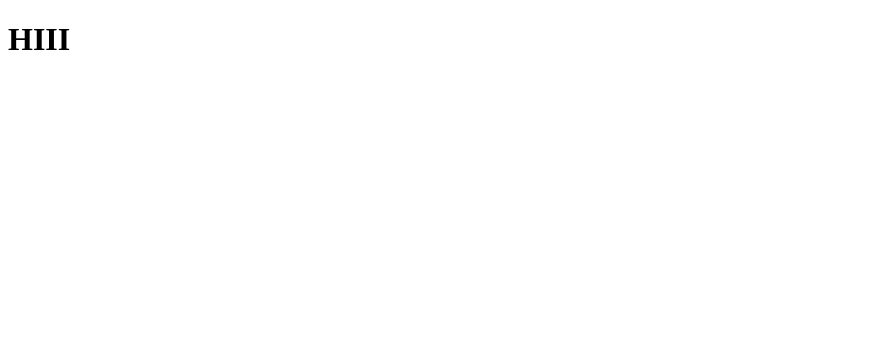
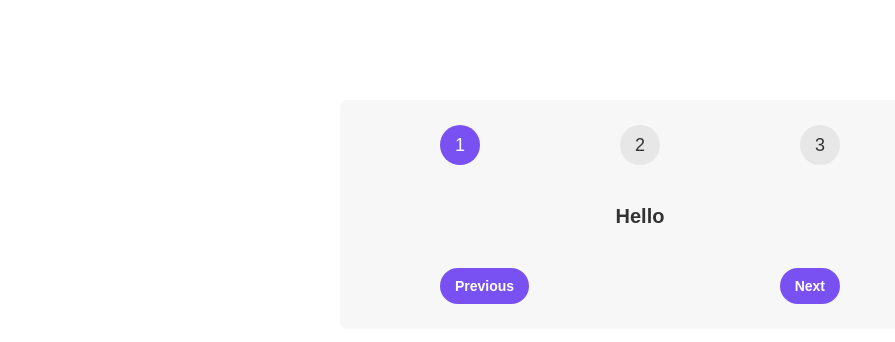
Before and after one commit to TanmayVidhate/step, a React (Vite) app: page / in a window 1280 px wide. Shown: the top 342 px of the page, without its empty margins (0-895 px from the left). Built offline with nearby package versions, Linux system fonts and the light colour scheme.

Commit message:
add Divcontainer component in App.jsx

```diff
--- a/src/Views/App.jsx
+++ b/src/Views/App.jsx
@@ -1,11 +1,11 @@
 import { useState } from 'react'
-
+import Divcontainer from '../Components/Divcontainer'
 function App() {
   const [count, setCount] = useState(0)
 
   return (
     <>
-      <h1>HIII</h1>
+      <Divcontainer/>
     </>
   )
 }
```
